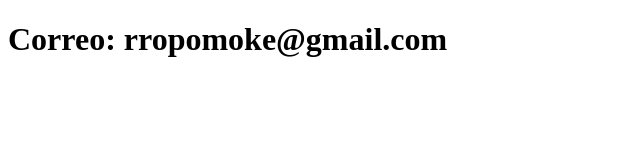
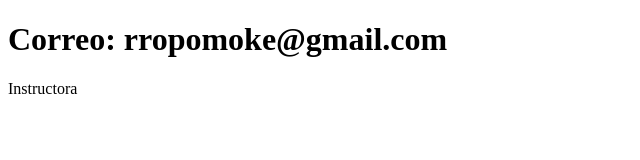
Before and after one commit to AlexpiLopez/Sistema-Registro, a plain HTML site: page contacto.html in a window 1280 px wide. Shown: the full height of the page, 0-640 px from the left. Drawn offline with Linux system fonts and the light colour scheme.

Commit message:
Actualiza el contacto

```diff
--- a/contacto.html
+++ b/contacto.html
@@ -2,10 +2,12 @@
 <html lang="en">
 <head>
     <meta charset="UTF-8">
+    <meta http-equiv="X-UA-Compatible" content="IE=edge">
     <meta name="viewport" content="width=device-width, initial-scale=1.0">
     <title>Contacto</title>
 </head>
 <body>
     <h1>Correo: rropomoke@gmail.com</h1>
+    <p>Instructora</p>
 </body>
 </html>
```
